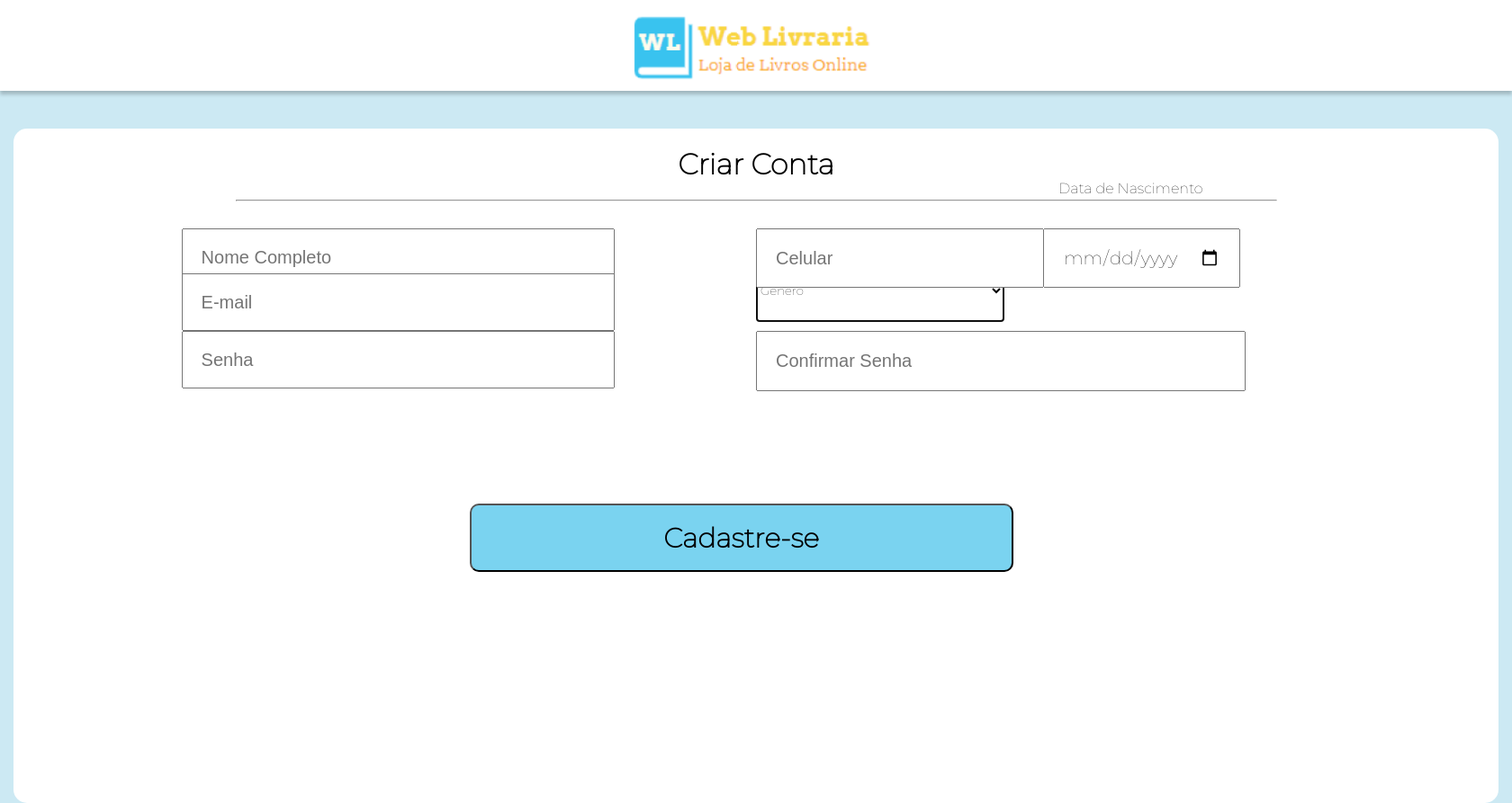
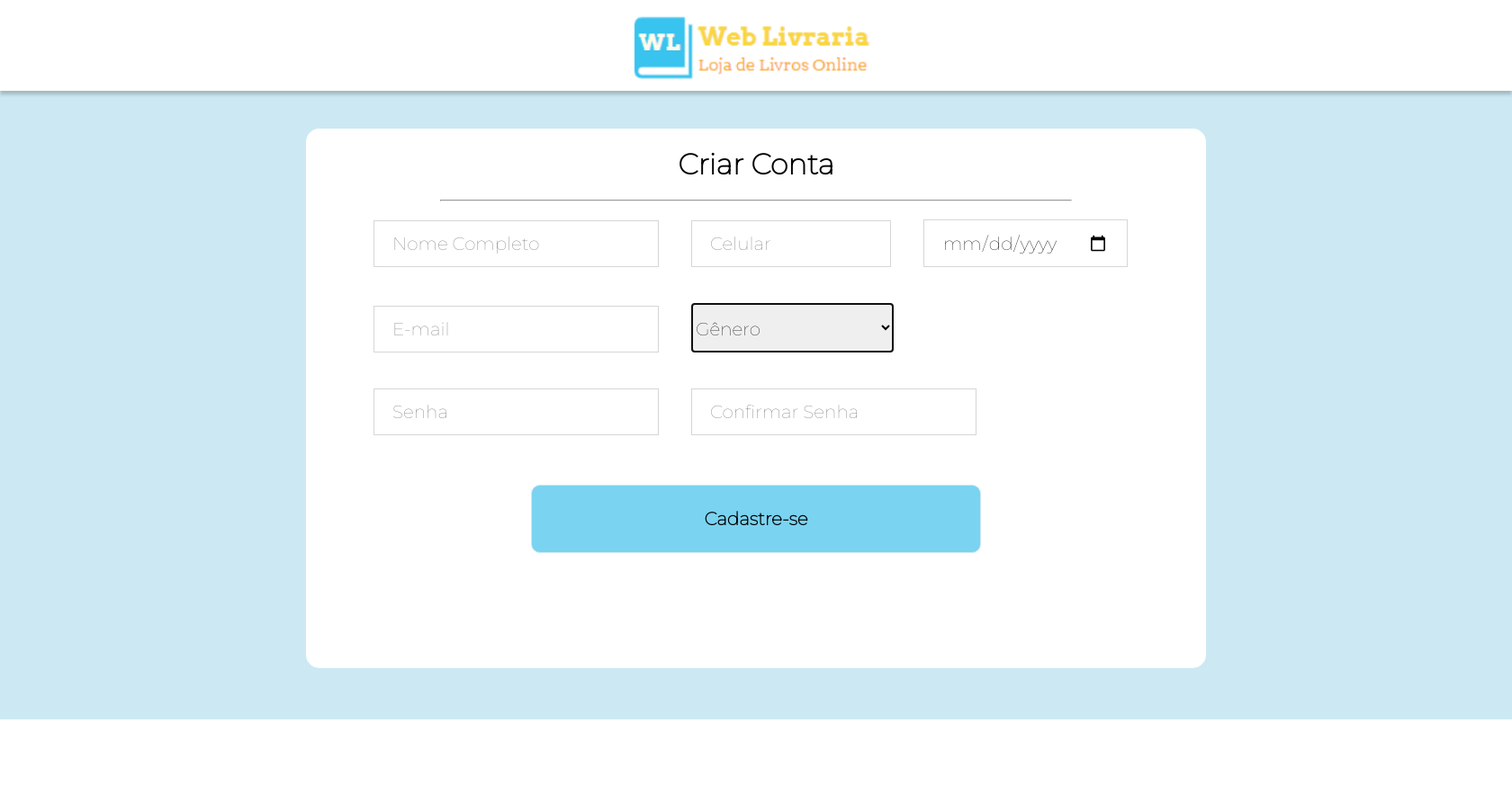
Before and after one commit to DanielZanad/ProjetoUninove4Semestre, a PHP site: page /cadastro.php in a window 1680 px wide. Shown: the whole page at 90% size. After the commit the page ends 800 px from the top, so only its background shows below. Run offline with PHP 8.4, Linux system fonts and the light colour scheme.

Commit message:
Colocando estilos no login e cadastro

```diff
--- a/cadastro.php
+++ b/cadastro.php
@@ -62,10 +62,9 @@ if (isset($_POST['cadastro'])) {
     <meta charset="UTF-8">
     <meta http-equiv="X-UA-Compatible" content="IE=edge">
     <meta name="viewport" content="width=device-width, initial-scale=1.0">
-    <link rel="stylesheet" type="text/css" href="./styles/stylesCadastro.css">
+    <link rel="stylesheet" type="text/css" href=".\styles\styleCadastro.css">
     <title>Tela de cadastro</title>
 </head>
-
 
 <header id="headerCadastro">
     <img src="./img/WebLivrariaLogo_1.png" id="logo" />
@@ -76,17 +75,21 @@ if (isset($_POST['cadastro'])) {
         <h1 style="padding: 20px;">
             Criar Conta
         </h1>
-        <hr style="width: 70%; margin-bottom: 30px;">
+        <hr style="width: 70%;">
 
-        <p>Data de Nascimento<p>
 
         <!--Criando formulario só para testes-->
         <form action="<?php echo $_SERVER['PHP_SELF']; ?>" method="POST" id="formCadastro">
+            <div id="linha1">
                 <input type="text" id="nome" name="nome" placeholder="Nome Completo">
+                <input type="text" id="celular" name="celular" placeholder="Celular">
+                <input type="date" id="dataNas" name="dataNas" placeholder="">
+
+
+            </div>
+
+            <div id="linha2">
                 <input type="text" id="email" name="email" placeholder="E-mail">
-            <input type="password" id="senha" name="senha" placeholder="Senha">
-            <input type="password" id="confSenha" placeholder="Confirmar Senha" name="Confirmar Senha">
-            <input type="date" id="dataNas" name="dataNas" placeholder="">
                 <select name="genero" id="genero" autofocus>
                     <option value="Gênero" disabled selected> Gênero
                     </option>
@@ -106,7 +109,13 @@ if (isset($_POST['cadastro'])) {
                         Casimiro
                     </option>
                 </select>
-            <input type="text" id="celular" name="celular" placeholder="Celular">
+            </div>
+
+            <div id="linha3">
+                <input type="password" id="senha" name="senha" placeholder="Senha">
+                <input type="password" id="confSenha" placeholder="Confirmar Senha" name="Confirmar Senha">
+
+            </div>
             <button type="submit" id="cadastrar" name="cadastro">Cadastre-se</button>
         </form>
     </div>
@@ -120,138 +129,3 @@ if (isset($_POST['cadastro'])) {
 </html>
 
 <style>
-@import url('https://fonts.googleapis.com/css2?family=Roboto:wght@300&display=swap');
-@import url('https://fonts.googleapis.com/css2?family=Montserrat:wght@100&display=swap');
-
-
-* {
-    margin: auto;
-    padding: 0%;
-}
-
-
-#logo {
-    display: block;
-    margin-left: auto;
-    margin-right: auto;
-    width: 17%;
-}
-
-#headerCadastro {
-    background: white;
-    box-shadow: 0px 4px 4px rgba(0, 0, 0, 0.219);
-
-}
-
-div#cadastro {
-    margin-top: 42px;
-    text-align: center;
-    background-color: white;
-    border-radius: 15px;
-    width: 1650px;
-    height: 750px;
-    font-family: Montserrat;
-
-}
-
-#formCadastro {
-
-    font-size: 1.5em;
-
-
-}
-
-input#nome {
-    position: absolute;
-    width: 437px;
-    left: 12%;
-}
-
-input#email {
-    position: absolute;
-    top: 38%;
-    width: 437px;
-    left: 12%;
-
-}
-
-input#senha {
-    position: absolute;
-    top: 46%;
-    width: 437px;
-    left: 12%;
-}
-
-input#celular{
-    width: 276px;
-    height: 62px;
-    position: absolute;
-    left: 50%;
-    width: 276px;
-}
-
-select#genero {
-
-    position: absolute;
-    top: 36%;
-    left: 50%;
-    width: 276px;
-    height: 62px;
-    height: 70px;
-    font-family: Montserrat;
-
-}
-
-input#confSenha {
-   width: 437px;
-   height: 63px;
-   position: absolute;
-   top: 46%;
-   left: 50%;
-   width: 500px;
-}
-
-input#dataNas{
-
-   position: absolute;
-   left: 69%;
-   width: 175px;
-   font-family: Montserrat;
-}
-
-p{
-    top: 25%;
-    position: absolute;
-    left: 70%;
-}
-
-button#cadastrar{
-    width: 604px;
-    height: 76px;
-    position: fixed;
-    top: 70%;
-    right: 33%;
-    border-radius: 10px;
-    font-size: 30px;
-    font-weight: bold;
-    font-family: Montserrat;
-    background-color: rgba(122, 211, 240, 1);
-}
-
-body {
-
-    background: #CCE9F3;
-}
-
-
-input {
-    width: 100px;
-    padding: 0 20px;
-
-}
-
-input,
-input::-webkit-input-placeholder {
-    font-size: 20px;
-    line-height: 3;
-}
--- /dev/null
+++ b/styles/styleCadastro.css
@@ -0,0 +1,132 @@
+@import url('https://fonts.googleapis.com/css2?family=Roboto:wght@300&display=swap');
+@import url('https://fonts.googleapis.com/css2?family=Montserrat:wght@100&display=swap');
+
+
+* {
+    margin: auto;
+    padding: 0%;
+}
+
+
+#logo {
+    display: block;
+    margin-left: auto;
+    margin-right: auto;
+    width: 17%;
+}
+
+#headerCadastro {
+    background: white;
+    box-shadow: 0px 4px 4px rgba(0, 0, 0, 0.219);
+
+}
+
+div#cadastro {
+    margin-top: 42px;
+    text-align: center;
+    background-color: white;
+    border-radius: 15px;
+    width: 1000px;
+    height: 600px;
+    font-family: Montserrat;
+
+}
+
+#formCadastro {
+
+    font-size: 1.5em;
+
+
+}
+div#linha1{
+    margin-left: 25px;
+    padding: 20px;
+    width: 1100px;
+    text-align: justify;
+}
+div#linha2{
+    margin-left: 25px;
+    padding: 20px;
+    width: 1100px;
+    text-align: justify;
+}
+div#linha3{
+    margin-left: 25px;
+    padding: 20px;
+    width: 1100px;
+    text-align: justify;
+}
+
+
+
+form input[id=nome],
+form input[id=email],
+form input[id=senha],
+form input[id=confSenha]{
+    margin-left: 30px;
+    width: 25%;
+    height: 50px;
+    font-family: Montserrat;
+    border: 1px solid #cccc;
+}
+
+form input[id=celular]{
+    border: 1px solid #cccc;
+    width: 180px;
+    height: 50px;
+    margin-left: 30px;
+    font-family: Montserrat;
+}
+form input[id=dataNas]{
+    border: 1px solid #cccc;
+    width: 185px;
+    height: 50px;
+    margin-left: 30px;
+    font-family: Montserrat;
+    padding-top: 1px;
+
+
+}
+form select{
+    border: 1px solid #cccc;
+    width: 225px;
+    height: 55px;
+    margin-left: 30px;
+    font-family: Montserrat;
+    padding-top: 2px;
+    font-size: 20px;
+    line-height: 3;
+}
+
+
+button#cadastrar{
+    width: 500px;
+    height: 76px;
+    margin-top: 35px;
+    border-radius: 10px;
+    font-size: 20px;
+    font-weight: bold;
+    font-family: Montserrat;
+    border: 1px solid #CCE9F3;
+    background-color: rgba(122, 211, 240, 1);
+    cursor: pointer;
+}
+
+body {
+
+    background: #CCE9F3;
+}
+
+
+input {
+    width: 100px;
+    padding: 0 20px;
+
+}
+
+input,
+input::-webkit-input-placeholder {
+    font-size: 20px;
+    font-family: Montserrat;
+    line-height: 3;
+}
```
Also changed, not shown: login.php (+22 -5 lines), styles/styleLogin.css (added, +73 -0 lines), styles/stylesCadastro.css (added). Lines whose indentation alone changed are shown as unchanged.
